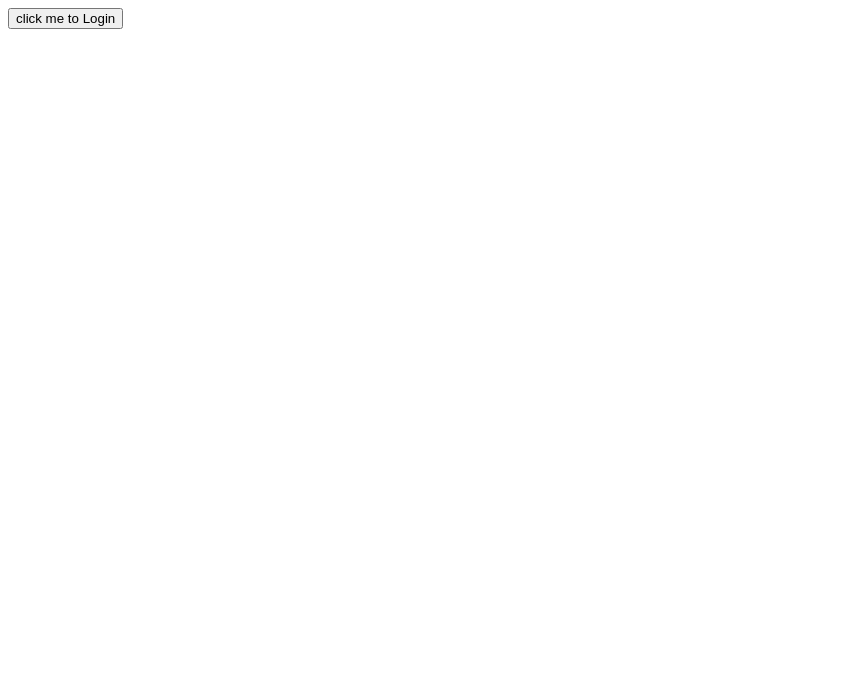
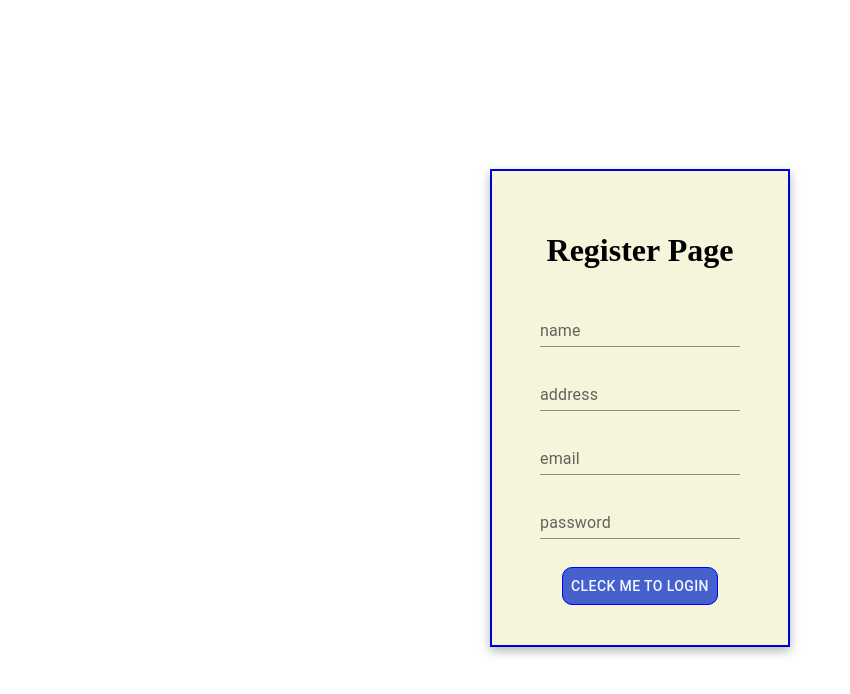
Before and after one commit to Thurunuhashitha/react-tutorial, a React (Vite) app: page /register in a window 1280 px wide. Shown: the top 694 px of the page, without its empty margins (0-850 px from the left). Built offline with nearby package versions, Linux system fonts and the light colour scheme; the HTML template or start-up script is replaced by a standard one.

Commit message:
developed register page with function navigation

```diff
--- a/src/pages/Register/Register.jsx
+++ b/src/pages/Register/Register.jsx
@@ -1,10 +1,46 @@
 import React from 'react'
-import { Link } from 'react-router-dom'
+import Button from '../../components/button/button'
+import './style.css'
+import Input from '../../components/input/input'
+import Box from '@mui/material/Box'
+import {useNavigate } from 'react-router-dom';
+import Alert from '@mui/material/Alert'
 
-export default function Register() {
+export default function Login() {
+
+   //navigate using function
+    const navigate = useNavigate()
+
+    function navi() {
+        navigate('/login')
+    }
+
   return (
-    <div>
-        <Link to="/login"><button>click me to Login</button></Link>
-    </div>
+    <Box className='main'>
+      <Box className='form'>
+        <h1>Register Page</h1>
+        <Input
+          label="name"
+          type="text"
+        />
+        <Input
+          label="address"
+          type="text"
+        />
+        <Input
+          label="email"
+          type="email"
+        />
+        <Input
+          label="password"
+          type="password"
+        />
+        <Box onClick={navi}>
+          <Button className='button'
+            text="Cleck me to Login"
+          />
+        </Box>
+      </Box>
+    </Box>
   )
 }
--- /dev/null
+++ b/src/pages/Register/style.css
@@ -0,0 +1,26 @@
+.main {
+    display: flex;
+    justify-content: center;
+    align-items: center;
+    height: 100vh;
+    text-align: center;
+}
+
+.form {
+    border: 2px solid blue;
+    padding: 40px;
+    box-shadow: 0px 4px 10px rgba(0, 0, 0, 0.3); /* Fixed box-shadow */
+    border-style: ridge;
+    background-color: beige;
+}
+.button.button {
+    background-color: rgb(70, 97, 206);
+    margin-top: 20px;
+    border: 1px solid blue;
+    color: aliceblue;
+    border-radius: 10px;
+}
+
+.button.button:hover{
+    background-color: blue;
+}
```
Also changed, not shown: 1 other file (tests, documents, lock files or other folders).
